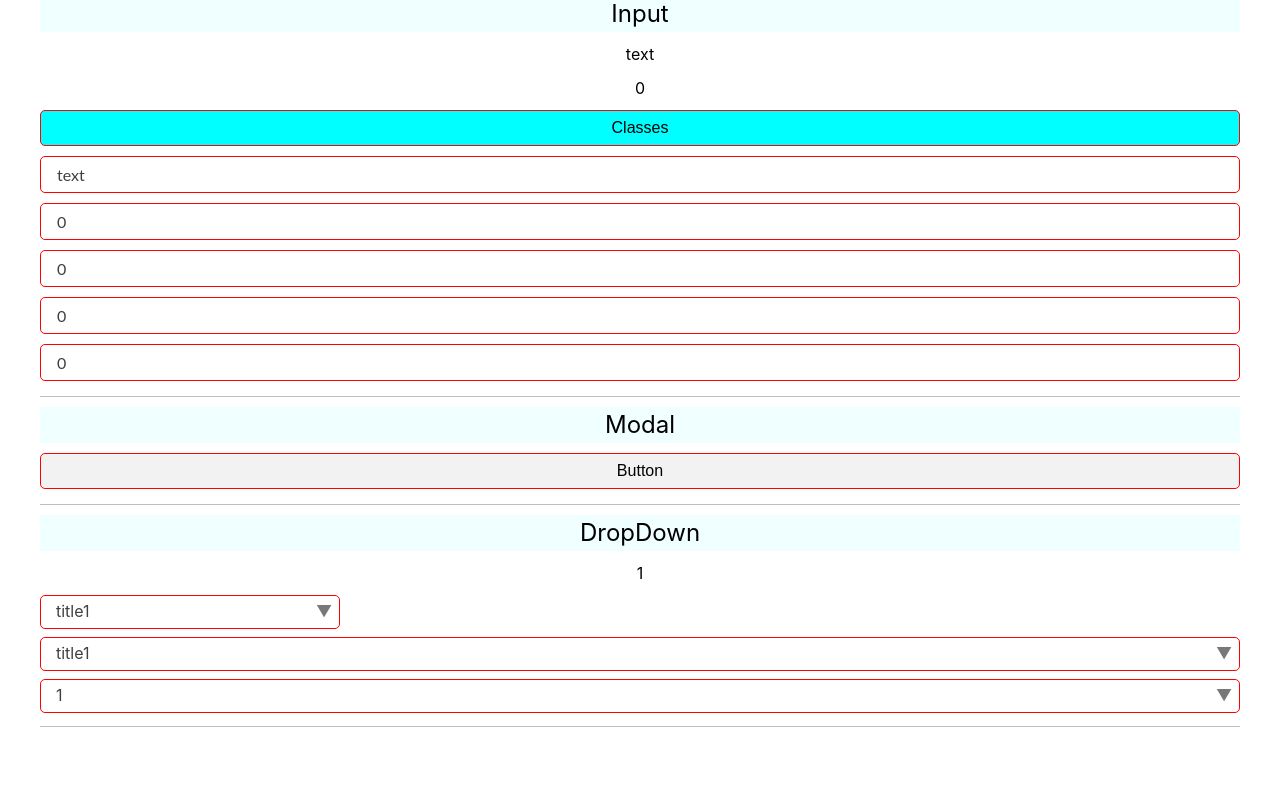
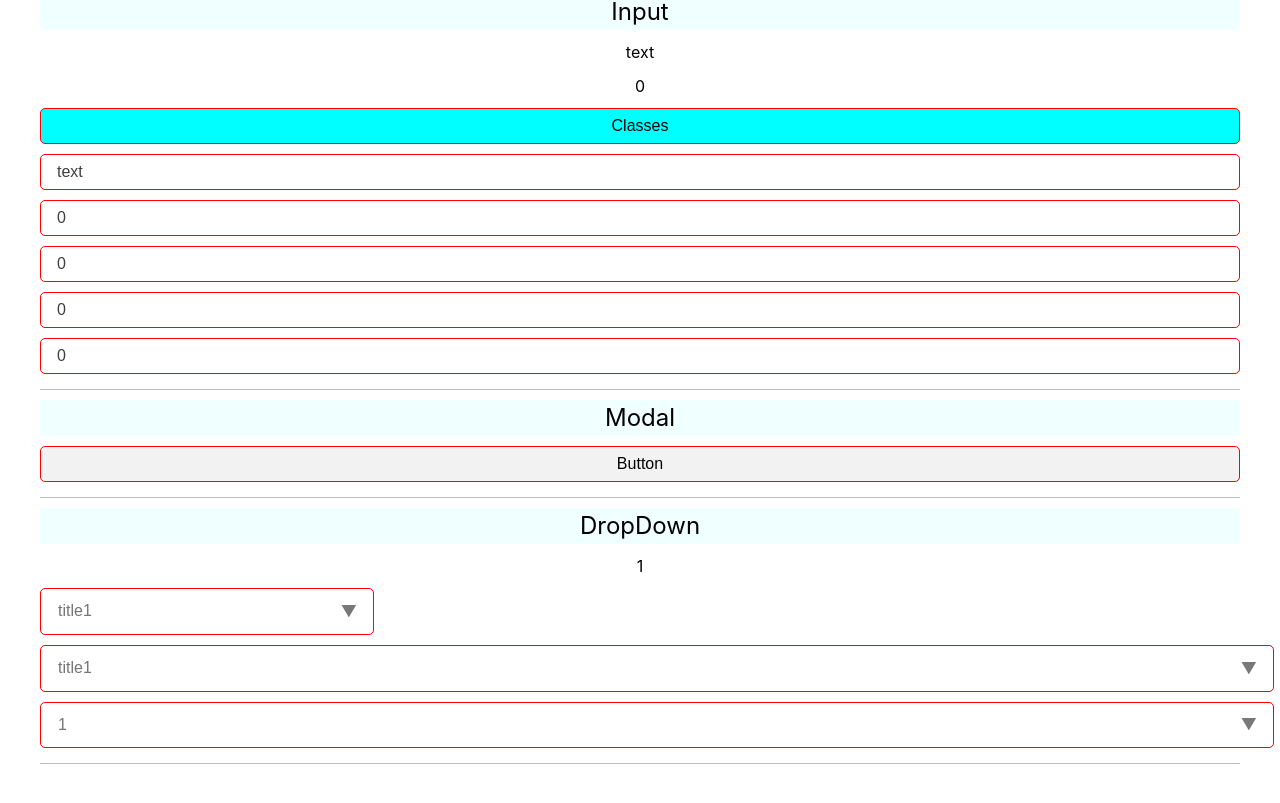
Before and after one commit to GarriGarrison/vue-hive-test-library, a Vue app: page / in a window 1280 px wide. Shown: the part 499-1302 px from the top of the page. Before the commit the page ends 1266 px from the top, so only its background shows below. Built offline with nearby package versions, Linux system fonts and the light colour scheme.

Commit message:
dropdown: переделан компоненет по аналогии с semantic.css

```diff
--- a/src/App.vue
+++ b/src/App.vue
@@ -2,7 +2,7 @@
 import { ref } from 'vue';
 import WidgetWrapper from '@/WidgetWrapper.vue';
 import { HiveButton, HiveDialog, HiveLoader, HiveTextarea } from '.';
-import hiveInput from './components/hive-input/hive-input.vue';
+import HiveInput from './components/hive-input/hive-input.vue';
 import HiveDropDown from './components/hive-drop-down/hive-drop-down.vue';
 
 const text = ref('text');
@@ -126,11 +126,15 @@ const optionsObject = [
             FFFFFFFFFFFFFddddddddddddddddddddddddddddddddddddddddddddddddddddddddddddddddddddddddddddddddddddddd
           </template>
 
-          <hive-input v-model="text" />
-          <hive-button />
           Hello
 
-          <hive-drop-down v-model="dropdown" :options="optionsObject" />
+          <div :style="{ display: 'flex', gap: '10px', height: '500px' }">
+            <hive-input v-model="text" />
+            <hive-textarea v-model="text" resize-direction="both" :style="{ width: '300px' }" />
+            <!-- <hive-drop-down v-model="dropdown" :options="optionsObject" :style="{ width: '300px' }" /> -->
+             <hive-drop-down v-model="dropdown" :options="optionsObject" :style="{ width: '300px' }" menu-width="0px" />
+            <hive-button />
+          </div>
 
           <template #footer>
             <hive-button title="close" />
--- a/src/components/hive-drop-down/hive-drop-down.vue
+++ b/src/components/hive-drop-down/hive-drop-down.vue
@@ -164,19 +164,12 @@ defineExpose({ searchRef, forceFocus });
 </script>
 
 <template>
-  <div
-    class="hive-drop-down"
-    :class="{ 'active visible': isExpanded }"
-    :style="style"
-    @focusin="expand"
-    @focusout="collapse"
-  >
-    <i class="hive-drop-down__icon" :class="{ expand: isExpanded }" @mousedown="toggle" />
+  <div class="hive-drop-down" :class="{ selection: isExpanded }" :style="style" @focusin="expand" @focusout="collapse">
     <hive-input
       v-model="searchQuery"
       ref="searchRef"
       class="hive-drop-down__search"
-      placeholder=""
+      :placeholder="currentOption?.title"
       tabindex="0"
       :disabled="disabled"
       @focusin="expand, onFocusin(emit)"
@@ -188,19 +181,7 @@ defineExpose({ searchRef, forceFocus });
       @keydown.esc="collapse"
       @input="onInput(emit, $event as string)"
     />
-    <div class="hive-drop-down__text" :class="{ filtered: searchQuery.length > 0, expand: isExpanded }">
-      <div v-if="imgsArray" class="hive-drop-down__text-img">
-        <!-- TODO -->
-        <!-- <img :src="imgsArray[currentOption?.title]" alt="" /> -->
-        <div>
-          {{ currentOption?.title }}
-        </div>
-      </div>
-      <span v-else>
-        {{ currentOption?.title }}
-      </span>
-    </div>
-    <div v-if="isExpanded" class="hive-drop-down__botch"></div>
+    <i class="hive-drop-down__icon" :class="{ expand: isExpanded }" @mousedown="toggle" />
     <div
       ref="menuRef"
       class="hive-drop-down__menu"
@@ -247,64 +228,143 @@ defineExpose({ searchRef, forceFocus });
 @import '@/assets/variables.scss';
 
 $drop-down-z_search: 2;
-$drop-down-z-active: 10;
 $drop-down-z_menu: 11;
-$drop-down-max-height: 250px;
+$drop-down-border: 1px solid var(--border, $border);
 $drop-down-selected_background: rgba(0, 0, 0, 0.03);
 $drop-down-selected_color: rgba(0, 0, 0, 0.95);
 $drop-down-border-top: #fafafa;
 $drop-down-box-shadow: 0 2px 3px 0 rgba(34, 36, 38, 0.15);
-$drop-down-border-color-hover: rgba(34, 36, 38, 0.35);
-$drop-down-padding: 0.5rem 0;
+$drop-down-padding: 0.8em 1em 0.8em 1em;
 
 .hive-drop-down {
   position: relative;
   cursor: pointer;
   word-wrap: break-word;
-  line-height: 1em;
+  line-height: 1.2rem;
   white-space: normal;
   text-align: left;
   outline: 0;
-  transform: rotateZ(0deg);
   background-color: none;
   display: inline-block;
   color: var(--text, $text);
+  -webkit-box-shadow: none;
   box-shadow: none;
-  border: none;
+  border: $drop-down-border;
   border-radius: var(--border-radius, $border-radius);
   padding: $drop-down-padding;
+  width: 100%;
+  display: flex;
+  align-items: center;
+  justify-content: right;
+  -webkit-transition: width 0.1s ease, -webkit-box-shadow 0.1s ease;
   transition: box-shadow 0.1s ease, width 0.1s ease;
 
-  &__botch {
-    position: absolute;
-    top: 0m;
-    left: 0;
-    background-color: var(--bg-input, $bg-input);
-    z-index: 100;
-    height: 10px;
-    width: 100%;
-    border-left: 1px solid var(--border-focus, $border-focus);
-    border-right: 1px solid var(--border-focus, $border-focus);
+  &.selection {
+    border-color: $drop-down-border-top;
+    box-shadow: $drop-down-box-shadow;
+    border-bottom-left-radius: 0 !important;
+    border-bottom-right-radius: 0 !important;
   }
 
   &__search {
+    -webkit-appearance: none;
+    -moz-appearance: none;
     position: absolute;
+    left: 1px;
     top: 0;
-    left: 0;
     z-index: $drop-down-z_search;
-    background: none transparent;
-    border: 1px solid var(--border, $border);
-    box-shadow: none;
+    height: 100%;
     width: 100%;
-    height: 2rem;
+    line-height: 1.2rem;
+    padding: $drop-down-padding;
+    cursor: default !important;
+    background: none transparent !important;
+    border: none !important;
+    box-shadow: none !important;
     outline: none;
-    line-height: 2rem;
-    padding: 1rem;
-    cursor: default;
-    font: inherit;
+    -webkit-tap-highlight-color: rgba(255, 255, 255, 0);
+
+    &::placeholder {
+      opacity: 1;
+    }
 
     &:focus {
       cursor: text;
+
+      &::placeholder {
+        opacity: 0.5;
+      }
+    }
+  }
+
+  &__icon {
+    cursor: auto;
+    line-height: 1.2rem;
+    opacity: 0.7;
+    background: none !important;
+    font-style: normal;
+
+    &:before {
+      content: '▼';
+    }
+
+    &.expand {
+      &:before {
+        content: '▲';
+      }
+    }
+  }
+
+  &__menu {
+    display: none;
+    position: absolute;
+    left: 0;
+    top: 100%;
+    cursor: auto;
+    margin: 0 -1px;
+    padding: 0 0;
+    overflow-y: auto;
+    backface-visibility: hidden;
+    -webkit-overflow-scrolling: auto;
+    outline: none;
+    max-height: 16rem;
+    min-width: calc(100% + 2px) !important;
+    width: calc(100% + 2px) !important;
+    border-top-width: 0 !important;
+    border-radius: 0 0 $border-radius $border-radius;
+    box-shadow: $drop-down-box-shadow;
+    -webkit-transition: opacity 0.1s ease;
+    transition: opacity 0.1s ease;
+    background-color: var(--bg-input, $bg-input);
+    text-shadow: none;
+    text-align: left;
+    border: none;
+    z-index: $drop-down-z_menu;
+    will-change: transform, opacity;
+    animation-iteration-count: 1;
+    animation-duration: 300ms;
+    animation-timing-function: ease;
+    animation-fill-mode: both;
+    visibility: hidden;
+
+    &.visible {
+      -web-kit-box-shadow: $drop-down-box-shadow;
+      box-shadow: $drop-down-box-shadow;
+      border-top-width: 0 !important;
+      display: block !important;
+      visibility: visible !important;
+    }
+
+    &-item {
+      border-top: 1px solid $drop-down-border-top;
+      padding: $p-input !important;
+      white-space: normal;
+      word-wrap: normal;
+
+      &.selected {
+        background: $drop-down-selected_background;
+        color: $drop-down-selected_color;
+      }
     }
   }
 
@@ -321,97 +381,6 @@ $drop-down-padding: 0.5rem 0;
       align-items: center;
       gap: 5px;
     }
-
-    &.expand {
-      opacity: 0.6;
-    }
-
-    &.filtered {
-      color: transparent;
-      opacity: 0.1;
-    }
-  }
-
-  &__icon {
-    cursor: auto;
-    position: absolute;
-    width: 0.5rem;
-    height: 0.5rem;
-    right: 1rem;
-    opacity: 0.7;
-    background: none;
-    font-style: normal;
-
-    &:before {
-      content: '▼';
-    }
-
-    &.expand {
-      &:before {
-        content: '▲';
-      }
-    }
-  }
-
-  &__menu {
-    cursor: auto;
-    position: absolute;
-    top: 1.8rem;
-    left: 0;
-    width: 100%;
-    z-index: $drop-down-z_menu;
-    display: none;
-    outline: none;
-    margin: 0;
-    padding: 0;
-    background-color: var(--bg-input, $bg-input);
-    text-shadow: none;
-    text-align: left;
-    transition: opacity 0.1s ease;
-    will-change: transform, opacity;
-    overflow-x: hidden;
-    overflow-y: auto;
-    backface-visibility: hidden;
-    border: 1px solid var(--border-focus, $border-focus);
-    border-radius: 5px;
-    border-top-width: 0 !important;
-    max-height: $drop-down-max-height;
-
-    &:after {
-      display: none;
-    }
-
-    &:before {
-      display: none;
-    }
-
-    &-item {
-      border-top: 1px solid $drop-down-border-top;
-      padding: $p-input !important;
-      white-space: normal;
-      word-wrap: normal;
-
-      &.selected {
-        background: $drop-down-selected_background;
-        color: $drop-down-selected_color;
-      }
-    }
-  }
-
-  &:hover {
-    border-color: $drop-down-border-color-hover;
-    box-shadow: none;
-  }
-
-  &.active {
-    z-index: $drop-down-z-active;
-    border-color: var(--border-focus, $border-focus);
-    box-shadow: $drop-down-box-shadow;
-
-    .visible {
-      display: block;
-      padding-top: 1rem;
-    }
   }
 }
 </style>
--- a/src/components/hive-input/hive-input.vue
+++ b/src/components/hive-input/hive-input.vue
@@ -113,7 +113,6 @@ defineExpose({ input: inputRef, forceFocus });
   color: var(--text, $text);
   resize: none;
   transition: color 0.1s ease, border-color 0.1s ease;
-  font-family: 'Lato', 'Helvetica Neue', Arial, Helvetica, sans-serif;
   font-size: 1rem;
   box-sizing: border-box;
   max-width: 100%;
--- a/src/components/hive-textarea/hive-textarea.vue
+++ b/src/components/hive-textarea/hive-textarea.vue
@@ -46,7 +46,6 @@ const emit = defineEmits<Emit>();
   color: var(--text, $text);
   resize: none;
   transition: color 0.1s ease, border-color 0.1s ease;
-  font-family: 'Lato', 'Helvetica Neue', Arial, Helvetica, sans-serif;
   font-size: 1rem;
   box-sizing: border-box;
   max-width: 100%;
```
Also changed, not shown: package.json (+26 -18 lines), 1 other file (tests, documents, lock files or other folders).
